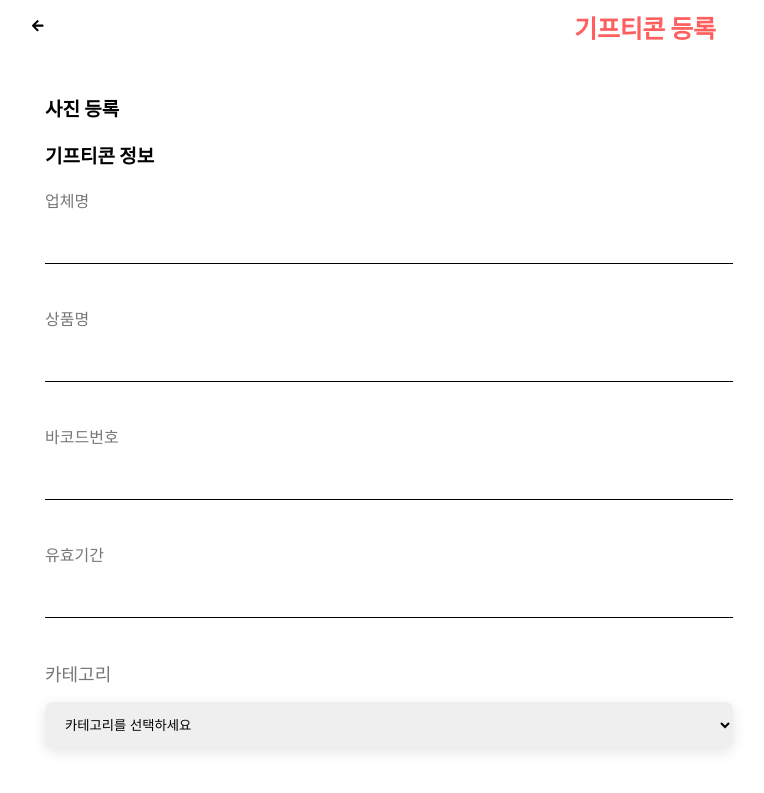
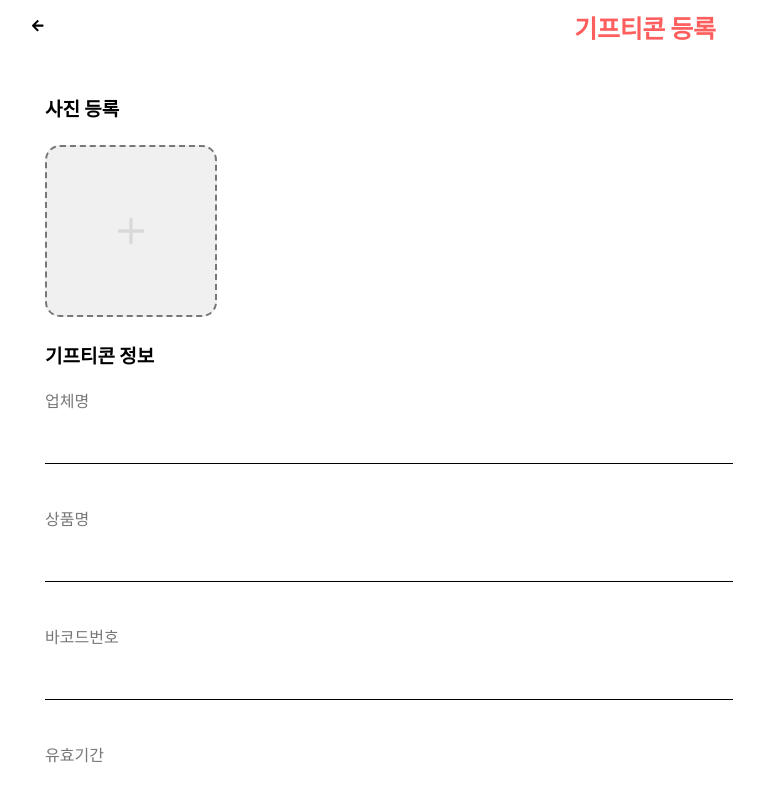
Before and after one commit to FRONT-END-BOOTCAMP-PLUS-3/YogiCon, a Next.js app: page /add-con in a window 1280 px wide. Shown: the top 793 px of the page, without its empty margins (251-1015 px from the left). Built offline with nearby package versions, Linux system fonts and the light colour scheme; a web font is replaced by a local one.

Commit message:
feat: 사진등록 컴포넌트 구현

```diff
--- /dev/null
+++ b/app/add-con/components/ImageUpload.tsx
@@ -0,0 +1,125 @@
+'use client';
+
+import { useState } from 'react';
+import { FiPlus } from 'react-icons/fi';
+import styled from 'styled-components';
+
+/* ---------------------------------- style --------------------------------- */
+const ImageLabel = styled.label`
+  width: 8rem;
+  aspect-ratio: 1;
+  position: relative;
+  overflow: hidden;
+`;
+
+const PreviewImageBox = styled.div`
+  width: 25%;
+  aspect-ratio: 1;
+  position: relative;
+  @media (max-width: 480px) {
+    width: 35%;
+  }
+`;
+
+const PreviewImage = styled.img`
+  width: 100%;
+  height: 100%;
+  object-fit: cover;
+  border-radius: 0.9375rem;
+`;
+
+const ImageInput = styled.input`
+  display: none;
+`;
+
+const DeleteButton = styled.button`
+  position: absolute;
+  top: -0.8rem;
+  right: -0.8rem;
+  background-color: var(--main);
+  color: var(--white);
+  border-radius: 50%;
+  width: 2rem;
+  aspect-ratio: 1;
+`;
+
+const NoImageBox = styled.div`
+  display: flex;
+  justify-content: center;
+  align-items: center;
+  border: 2px dashed var(--deepgray);
+  box-sizing: border-box;
+  width: 25%;
+  aspect-ratio: 1;
+  border-radius: 0.9375rem;
+  background-color: var(--lightgray);
+  font-size: 2.5rem;
+  @media (max-width: 480px) {
+    width: 35%;
+  }
+`;
+
+/* ---------------------------------- type ---------------------------------- */
+type ImageState = {
+  imageFile: File | null;
+  imageSrc: string;
+  imageUrl: string;
+};
+
+/* -------------------------------- component ------------------------------- */
+
+const ImageUpload = () => {
+  const [imageState, setImageState] = useState<ImageState>({
+    imageFile: null,
+    imageSrc: '',
+    imageUrl: '',
+  });
+
+  const setImagePreview = (e: React.ChangeEvent<HTMLInputElement>) => {
+    if (!e.target.files) return;
+
+    const imageFile = e.target.files[0];
+
+    if (imageState.imageSrc) {
+      URL.revokeObjectURL(imageState.imageSrc);
+    }
+
+    const imageSrc = URL.createObjectURL(imageFile);
+    console.log('imageSrc: ', imageSrc);
+    setImageState((prevState) => ({
+      ...prevState,
+      imageFile: imageFile,
+      imageSrc: imageSrc,
+    }));
+  };
+
+  return (
+    <ImageLabel htmlFor="image">
+      {imageState.imageSrc ? (
+        <PreviewImageBox>
+          <PreviewImage src={imageState.imageSrc} alt="conImage" />
+          <DeleteButton
+            onClick={(e) => {
+              e.preventDefault();
+              setImageState({ imageFile: null, imageSrc: '', imageUrl: '' });
+            }}
+          >
+            x
+          </DeleteButton>
+        </PreviewImageBox>
+      ) : (
+        <NoImageBox>
+          <FiPlus style={{ color: 'var(--disabled)' }} />
+        </NoImageBox>
+      )}
+      <ImageInput
+        onChange={setImagePreview}
+        type="file"
+        id="image"
+        accept="image/*"
+      />
+    </ImageLabel>
+  );
+};
+
+export default ImageUpload;
--- a/app/add-con/page.tsx
+++ b/app/add-con/page.tsx
@@ -1,11 +1,12 @@
 'use client';
 
 import Button from '@/components/Button';
+import { CategoryListItem } from '@/types/categories';
 import { useEffect, useState } from 'react';
 import styled from 'styled-components';
+import DropDownComponent from './components/DropDown';
+import ImageUpload from './components/ImageUpload';
 import InputComponent from './components/Input';
-import { CategoryListItem } from '@/types/categories';
-import DropDownComponent from './components/DropDown';
 
 /* ---------------------------------- style --------------------------------- */
 const AddConContainer = styled.div`
@@ -72,6 +73,7 @@ const AddCon = () => {
   return (
     <AddConContainer>
       <AddConText>사진 등록</AddConText>
+      <ImageUpload></ImageUpload>
       <AddConText>기프티콘 정보</AddConText>
       <InputForm onSubmit={handleSubmit}>
         {inputFields.map(({ label, field }) => (
```
